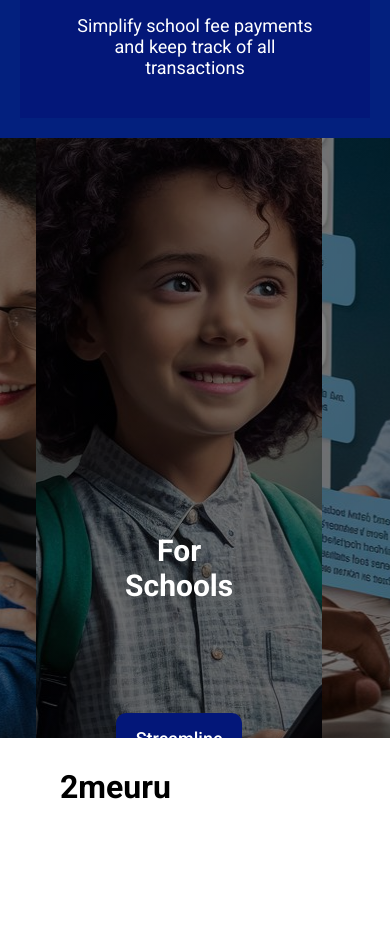
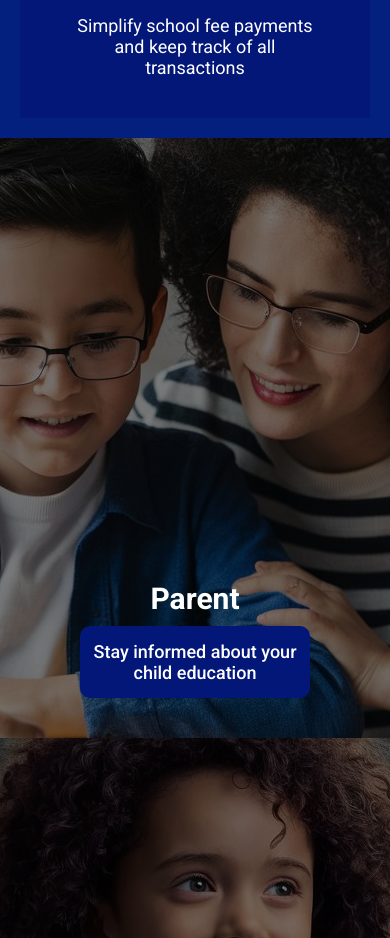
Before and after one commit to Orisabiyi/2meuru, a React (Vite) app: page / in a window 390 px wide. Shown: the part 2240-3178 px from the top of the page. Before the commit the page ends 3076 px from the top, so only its background shows below. Built offline with nearby package versions, Linux system fonts and the light colour scheme.

Commit message:
mobile view: benefit section

```diff
--- a/src/components/Benefits.module.css
+++ b/src/components/Benefits.module.css
@@ -65,18 +65,34 @@
 
 .benefit div:nth-of-type(1):hover p,
 .benefit div:nth-of-type(1):hover h3 {
-  transform: translatey(0rem);
+  transform: translateY(0rem);
   transition: all 1s;
 }
 
 .benefit div:nth-of-type(2):hover p,
 .benefit div:nth-of-type(2):hover h3 {
-  transform: translatey(0rem);
+  transform: translateY(0rem);
   transition: all 1s;
 }
 
 .benefit div:nth-of-type(3):hover p,
 .benefit div:nth-of-type(3):hover h3 {
-  transform: translatey(0rem);
+  transform: translateY(0rem);
   transition: all 1s;
 }
+
+@media only screen and (max-width: 37.5em) {
+  .benefit {
+    flex-direction: column;
+  }
+
+  .benefit div {
+    flex: 0 0 auto;
+    /* height: 100rem; */
+  }
+
+  .benefit p,
+  .benefit h3 {
+    transform: translateY(0);
+  }
+}
```
